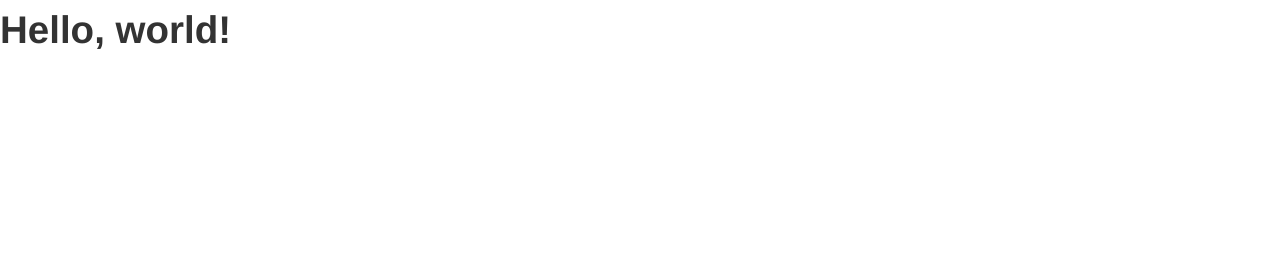
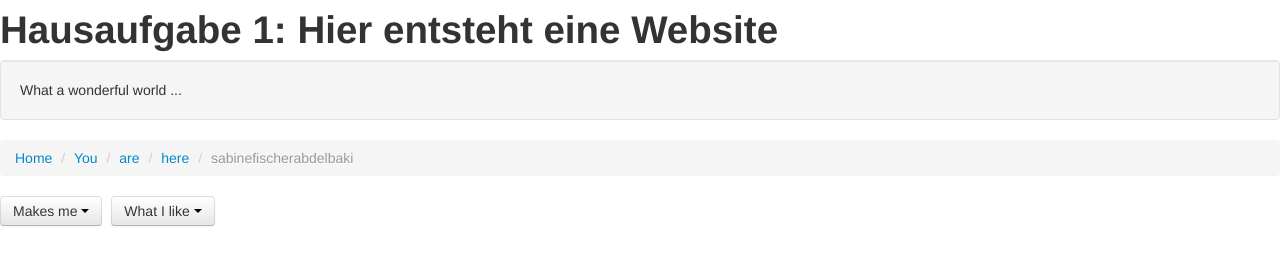
Before and after one commit to sabinefischerabdelbaki/web2013, a plain HTML site: page bootstrap/index.html in a window 1280 px wide. Drawn offline with nearby package versions, Linux system fonts and the light colour scheme.

Commit message:
erster Entwurf Website

```diff
--- a/bootstrap/index.html
+++ b/bootstrap/index.html
@@ -1,14 +1,60 @@
 <!DOCTYPE html>
 <html>
   <head>
-    <title>Bootstrap 101 Template</title>
+    <title>My first Homework</title>
     <meta name="viewport" content="width=device-width, initial-scale=1.0">
     <!-- Bootstrap -->
     <link href="css/bootstrap.min.css" rel="stylesheet" media="screen">
   </head>
   <body>
-    <h1>Hello, world!</h1>
+    <h1>Hausaufgabe 1: Hier entsteht eine Website</h1>
+    <div class="well">
+     What a wonderful world ...
+    </div>
+    <!-- BREADcrumb - Navileiste wo bin ich -->
+        <div class="navbar navbar-inverse">
+        <ul class="breadcrumb">
+		    <li><a href="#">Home</a> <span class="divider">/</span></li>
+		    <li><a href="#">You</a> <span class="divider">/</span></li>
+		    <li><a href="#">are</a> <span class="divider">/</span></li>
+		    <li><a href="#">here</a> <span class="divider">/</span></li>
+		    <li class="active">sabinefischerabdelbaki</li>
+    	</ul>
+    </div>
+     <!-- ENDE Breadcrumb - Navileiste wo bin ich -->
+
+     <!-- NAVI Buttons -->
+    <div class="btn-group">
+    <a class="btn dropdown-toggle" data-toggle="dropdown" href="#">
+    Makes me
+    <span class="caret"></span>
+    </a>
+    <ul class="dropdown-menu">
+    <!-- dropdown menu links -->
+    	    <li><a href="#">happy</a> </li>
+		    <li><a href="#">excited</a> </li>
+		    <li><a href="#">angry</a> </li>
+ 		    <li><a href="#">sad</a> </li>
+    </ul>
+    </div>
+
+        <div class="btn-group">
+    <a class="btn dropdown-toggle" data-toggle="dropdown" href="#">
+    What I like
+    <span class="caret"></span>
+    </a>
+    <ul class="dropdown-menu">
+    <!-- dropdown menu links -->
+    	    <li><a href="#">in Education</a> </li>
+		    <li><a href="#">in Technologies</a> </li>
+		    <li><a href="#">in Research</a> </li>
+    </ul>
+    </div>
+    <!--  ENDE NAVI Buttons  -->
+
     <script src="http://code.jquery.com/jquery.js"></script>
     <script src="js/bootstrap.min.js"></script>
+
+
   </body>
 </html>
```
